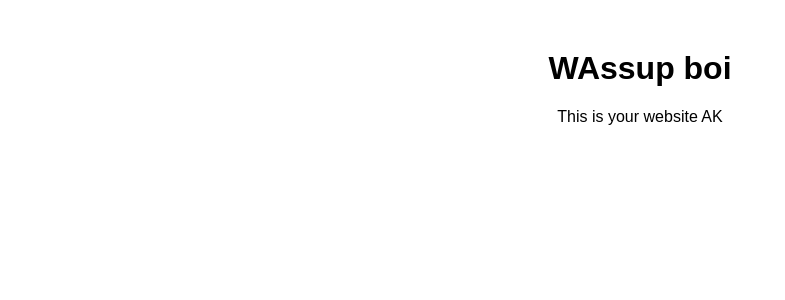
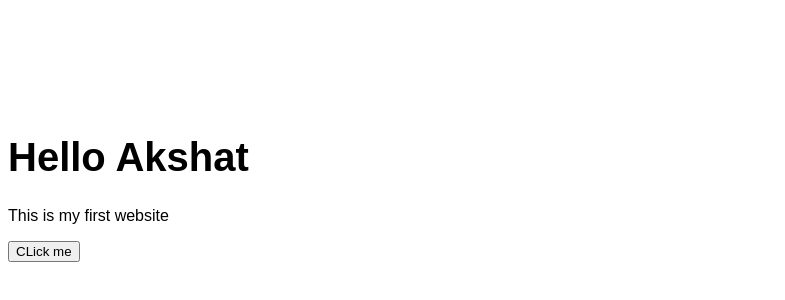
Before and after one commit to hitomogger67/my-first-website, a plain HTML site: page index.html in a window 1280 px wide. Shown: the whole page, without its empty margins (0-785 px from the left). Drawn offline with Linux system fonts and the light colour scheme.

Commit message:
Update index.html

```diff
--- a/index.html
+++ b/index.html
@@ -2,9 +2,32 @@
 <html>
 <head>
   <title>wassup</title>
+  <meta name="Viewport" content="width=device-width, initial-scale=1.0">
+    <style>
+        body{background-colour:#0f172a;
+        colour:white;
+        font-family:arial;
+        padding-top:100px;
+        }
+        h1{
+           font-size: 40px;
+        }
+        button{
+        background-colour:#22c55e;
+        border:none
+        padding:12px 20px;
+        colour: white;
+        font-sixe:16px
+        border-radius:8px
+        }
+        button:hover{
+               background-colour : #16a34a;
+        }
+    </style>
 </head>
-<body style="font-family: Arial; text-align: center; margin-top: 50px;">
-  <h1>WAssup boi</h1>
-  <p>This is your website AK </p>
+<body>
+     <h1>Hello Akshat</h1>
+     <p>This is my first website</p>
+      <button>CLick me</button>
 </body>
 </html>
```
